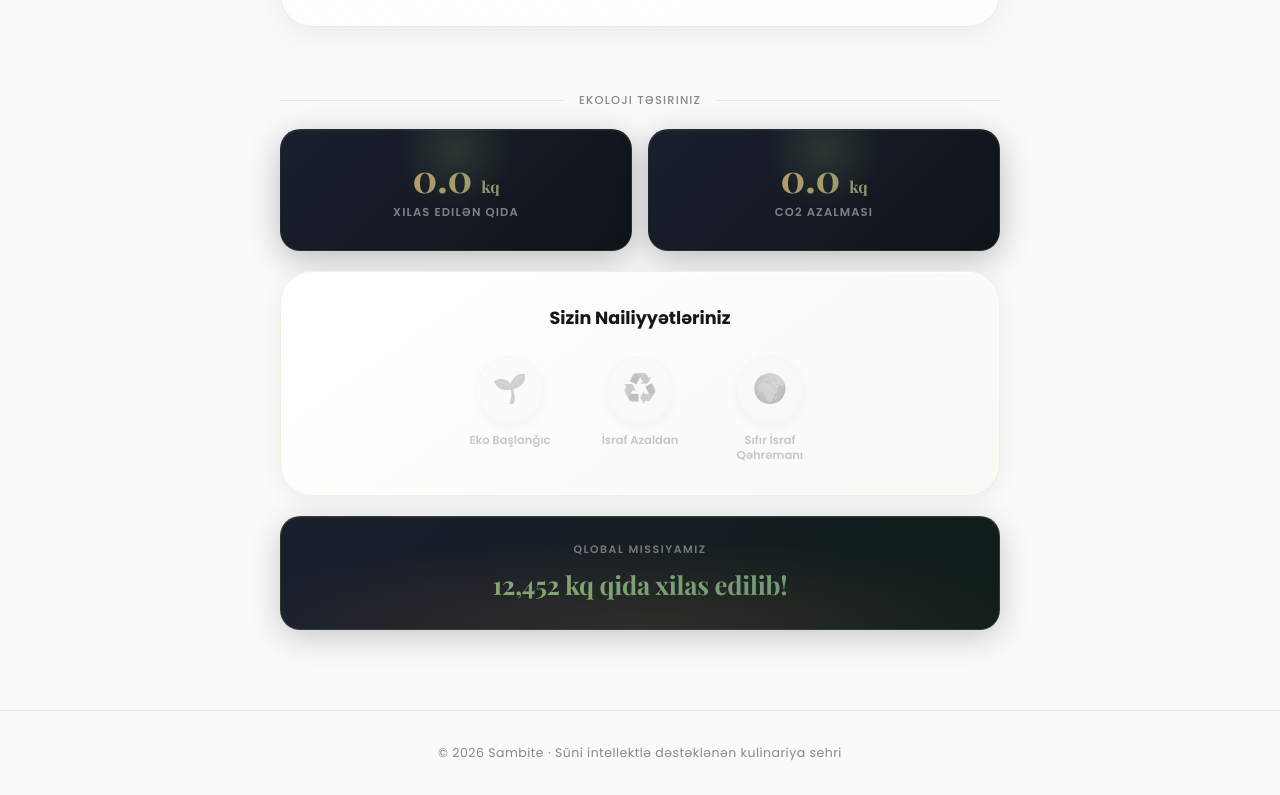
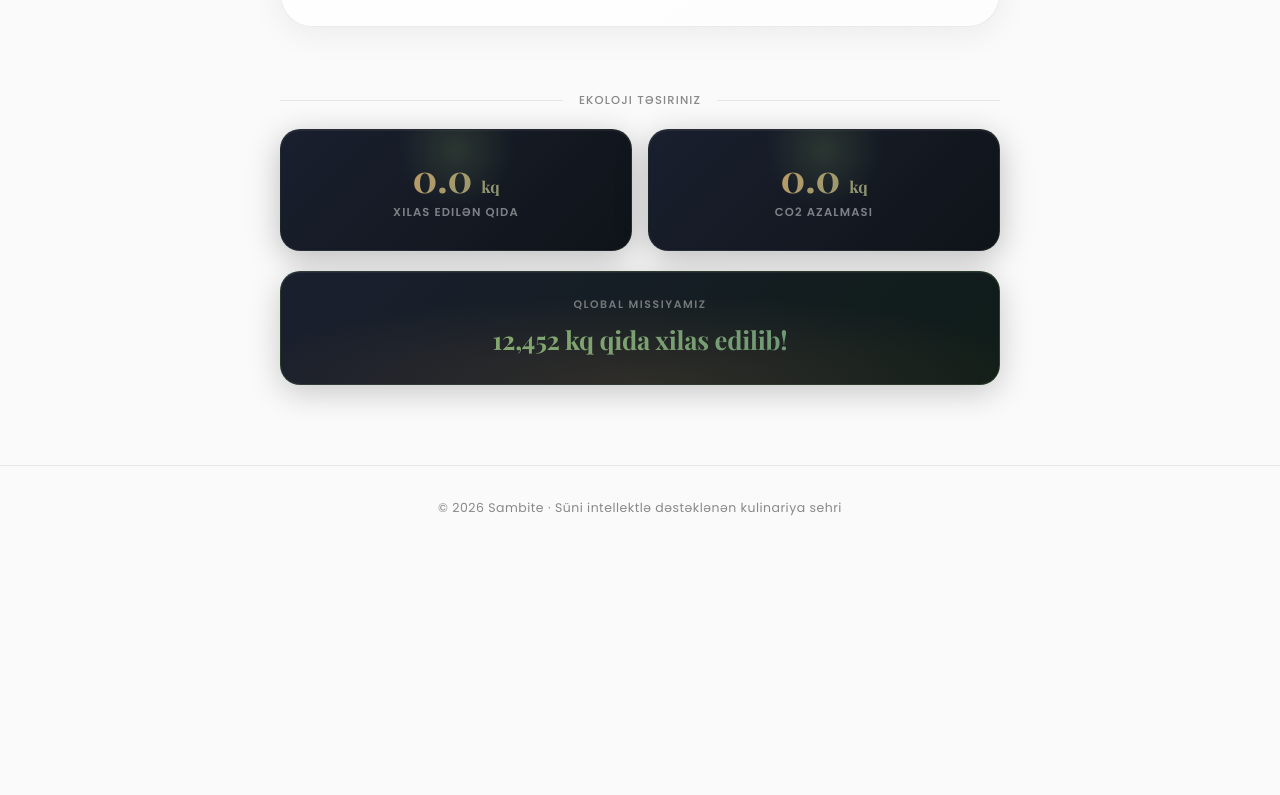
Before and after one commit to javidanbayram/sambite, a Next.js app: page / in a window 1280 px wide. Shown: the part 1069-1864 px from the top of the page. After the commit the page ends 1619 px from the top, so only its background shows below. Built offline with nearby package versions, Linux system fonts and the light colour scheme; a web font is replaced by a local one.

Commit message:
feat: Remove achievements section and add nutritional breakdown to AI prompt

```diff
--- a/app/api/recipe/route.ts
+++ b/app/api/recipe/route.ts
@@ -63,6 +63,12 @@ Hazırlıq: [X] dəq · Bişirmə: [Y] dəq · Cəmi: [Z] dəq
 - [ingredient 2 with quantity]
 (list ONLY the ingredients from the user's list that you are actually using)
 
+**Qida Dəyəri və Sağlamlıq**
+- Kalori: [Estimated total calories] kcal
+- Zülal: [Estimated protein] q
+- Karbohidrat: [Estimated carbs] q
+- Uyğunluq: [Dietary tags, e.g., Veqan, Qlütensiz, Keto, Az kalorili]
+
 **Addım-addım Təlimatlar**
 1. [First step – clear and concise]
 2. [Second step]
--- a/app/page.tsx
+++ b/app/page.tsx
@@ -488,23 +488,6 @@ export default function HomePage() {
               </div>
             </div>
 
-            <div className="card" style={{ padding: '2rem' }}>
-              <h3 style={{ textAlign: 'center', marginBottom: '1.5rem', color: 'var(--text-primary)', fontSize: '1.1rem' }}>Sizin Nailiyyətləriniz</h3>
-              <div className="badges-container">
-                <div className={`impact-badge ${recipesGenerated >= 1 ? 'unlocked' : ''}`}>
-                  <div className="impact-badge-icon">🌱</div>
-                  <div className="impact-badge-name">Eko Başlanğıc</div>
-                </div>
-                <div className={`impact-badge ${recipesGenerated >= 5 ? 'unlocked' : ''}`}>
-                  <div className="impact-badge-icon">♻️</div>
-                  <div className="impact-badge-name">İsraf Azaldan</div>
-                </div>
-                <div className={`impact-badge ${recipesGenerated >= 10 ? 'unlocked' : ''}`}>
-                  <div className="impact-badge-icon">🌍</div>
-                  <div className="impact-badge-name">Sıfır İsraf Qəhrəmanı</div>
-                </div>
-              </div>
-            </div>
 
             <div className="global-mission-banner">
               <div className="impact-stat-label">Qlobal Missiyamız</div>
```
